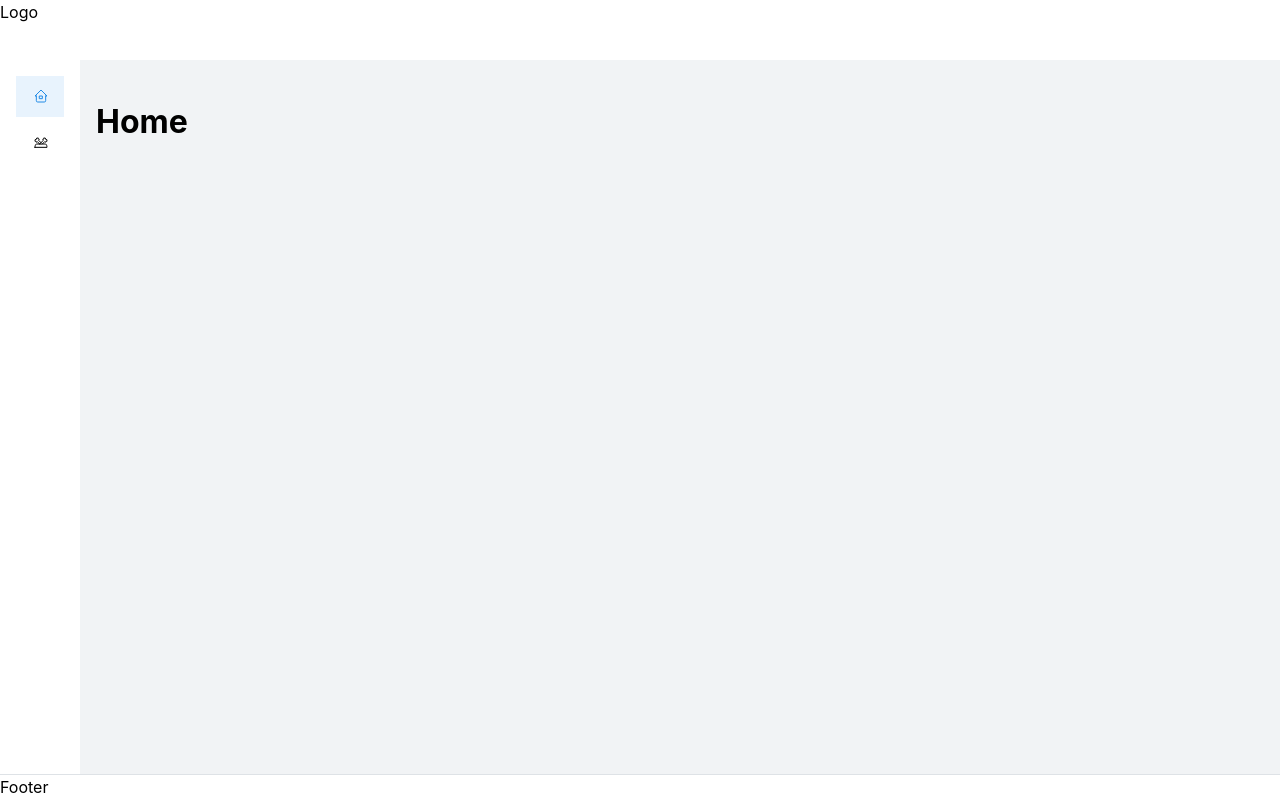
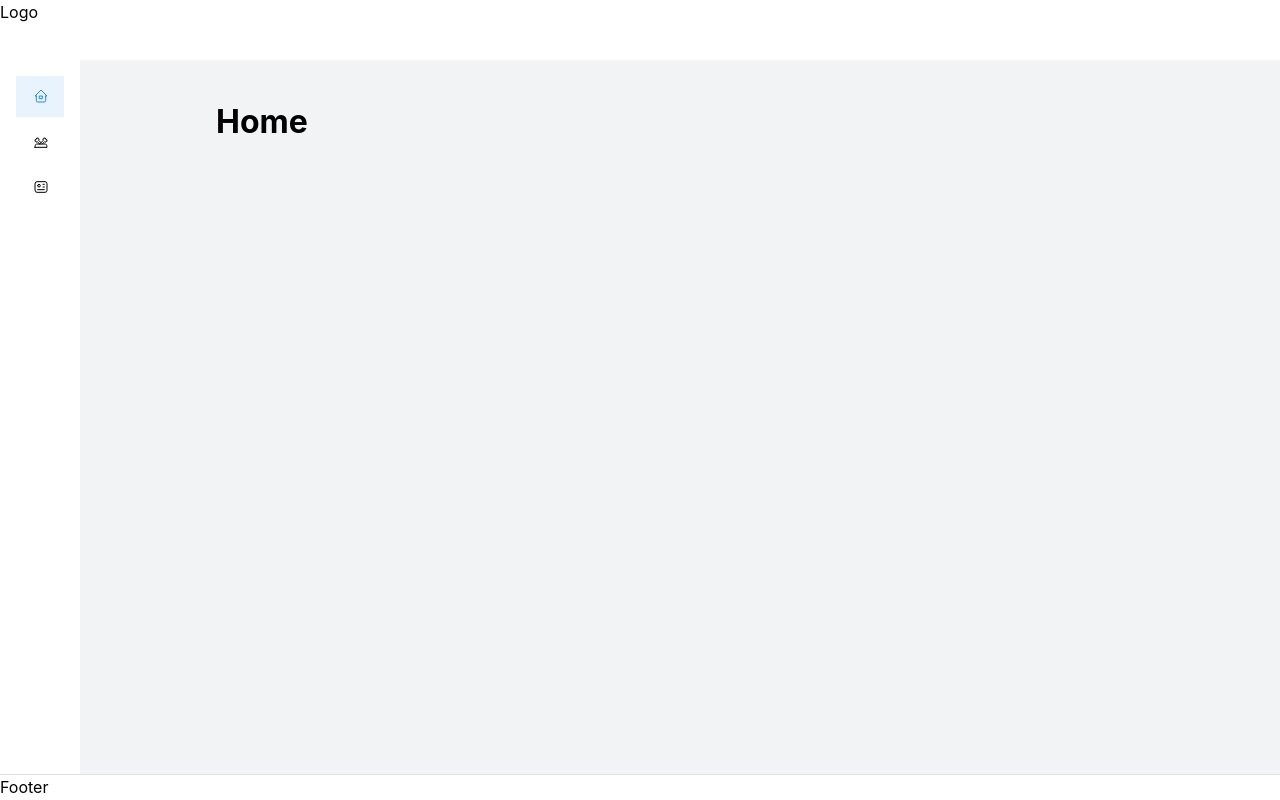
Before and after one commit to germanny/pet-food-recipe-calculator, a Next.js app: page / in a window 1280 px wide. Built offline with nearby package versions, Linux system fonts and the light colour scheme.

Commit message:
add Container to app shell

```diff
--- a/components/AppShell/index.tsx
+++ b/components/AppShell/index.tsx
@@ -1,7 +1,7 @@
 'use client';
 
 import { PropsWithChildren } from 'react';
-import { AppShell, Burger } from '@mantine/core';
+import { AppShell, Burger, Container } from '@mantine/core';
 import { useDisclosure } from '@mantine/hooks';
 
 import Navigation from '@/components/Navigation';
@@ -27,7 +27,9 @@ export default function AppShellClient(props: PropsWithChildren<{}>) {
 
       <Navigation />
 
-      <AppShell.Main bg="gray.1">{children}</AppShell.Main>
+      <AppShell.Main bg="gray.1">
+        <Container size="md">{children}</Container>
+      </AppShell.Main>
       <AppShell.Footer>Footer</AppShell.Footer>
     </AppShell>
   );
--- a/components/Navigation/index.tsx
+++ b/components/Navigation/index.tsx
@@ -7,6 +7,7 @@ import {
   // IconLogout,
   // IconSwitchHorizontal,
   IconDogBowl,
+  IconId,
 } from '@tabler/icons-react';
 import classes from '@/components/Navigation/index.module.css';
 
@@ -38,6 +39,11 @@ const navLinks = [
     icon: IconDogBowl,
     label: 'Pet Food Recipe Calculator',
     href: '/pet-food-recipe-calculator',
+  },
+  {
+    icon: IconId,
+    label: 'Resume',
+    href: '/resume',
   },
 ];
 
```
